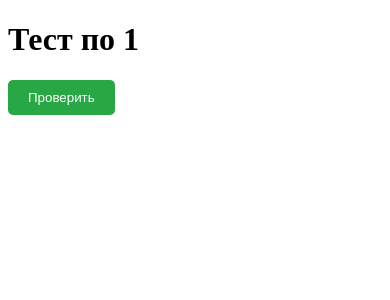
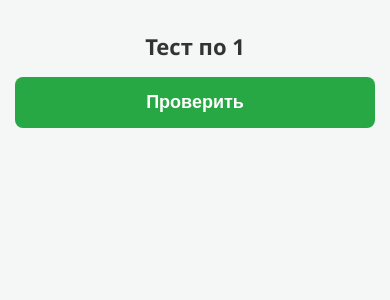
Before and after one commit to maruf-musoev/my-flask-site, a Flask app: page /quiz/1 in a window 390 px wide. Shown: the top 300 px of the page. Run offline with Flask 3, Linux system fonts and the light colour scheme; the visitor is signed in with stand-in values (Sample User, id 1).

Commit message:
optimized quiz for mobile

```diff
--- a/templates/quiz.html
+++ b/templates/quiz.html
@@ -1,12 +1,77 @@
 <!DOCTYPE html>
 <html>
 <head>
+    <meta name="viewport" content="width=device-width, initial-scale=1.0">
     <title>Java Test</title>
     <style>
+        /* Твои оригинальные стили с улучшениями для мобильных */
+        body {
+            font-family: 'Segoe UI', Tahoma, Geneva, Verdana, sans-serif;
+            padding: 15px;
+            background: #f4f7f6;
+            margin: 0;
+            line-height: 1.5;
+        }
+        h1 { font-size: 22px; text-align: center; color: #333; }
+
         .correct { color: green; font-weight: bold; }
         .wrong { color: red; text-decoration: line-through; }
-        .result-box { padding: 20px; border: 2px solid #000; margin-bottom: 20px; background: #f0f0f0; }
-        .question-block { margin-bottom: 15px; border-bottom: 1px solid #ccc; padding-bottom: 10px; }
+
+        .result-box {
+            padding: 20px;
+            border: 2px solid #28a745;
+            margin-bottom: 20px;
+            background: #e9f7ef;
+            border-radius: 10px;
+            text-align: center;
+        }
+
+        .question-block {
+            margin-bottom: 20px;
+            border-bottom: 1px solid #ddd;
+            padding-bottom: 15px;
+            background: white;
+            padding: 15px;
+            border-radius: 10px;
+            box-shadow: 0 2px 5px rgba(0,0,0,0.05);
+        }
+
+        /* Удобные отступы для выбора пальцем */
+        label {
+            display: block;
+            padding: 10px;
+            margin: 5px 0;
+            cursor: pointer;
+            font-size: 16px;
+        }
+
+        input[type="radio"] {
+            transform: scale(1.3);
+            margin-right: 10px;
+        }
+
+        button {
+            width: 100%;
+            padding: 15px;
+            background: #28a745;
+            color: white;
+            border: none;
+            border-radius: 8px;
+            font-size: 18px;
+            font-weight: bold;
+            cursor: pointer;
+        }
+
+        .nav-links a {
+            display: block;
+            text-align: center;
+            text-decoration: none;
+            background: #007bff;
+            color: white;
+            padding: 12px;
+            border-radius: 8px;
+            margin-top: 10px;
+        }
     </style>
 </head>
 <body>
@@ -35,20 +100,20 @@
                     {% endif %}">
                     {{ code }}) {{ text }}
                 </span>
-            </label><br>
+            </label>
         {% endfor %}
     </div>
     {% endfor %}
 
     {% if results is none %}
-        <button type="submit" style="padding: 10px 20px; background: #28a745; color: white; border: none; border-radius: 5px; cursor: pointer;">
+        <button type="submit">
             Проверить
         </button>
     {% else %}
-        <div style="margin-top: 20px;">
-            <a href="{{ url_for('quiz', subject=subject) }}" style="text-decoration: none; background: #007bff; color: white; padding: 10px 15px; border-radius: 5px;">Попробовать снова</a>
-            <br><br>
-            <a href="{{ url_for('index') }}" style="color: #666;">На главную</a>
+        <div class="nav-links">
+            <a href="{{ url_for('quiz', subject=subject) }}">Попробовать снова</a>
+            <br>
+            <a href="{{ url_for('index') }}" style="background: none; color: #666;">На главную</a>
         </div>
     {% endif %}
 </form>
```
